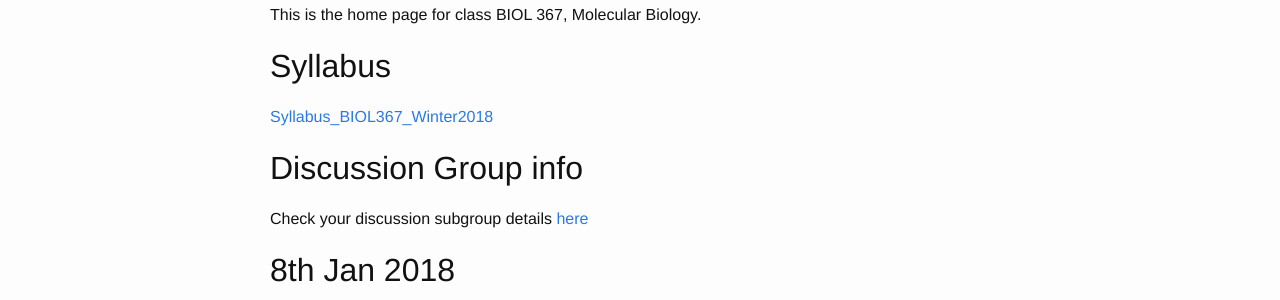
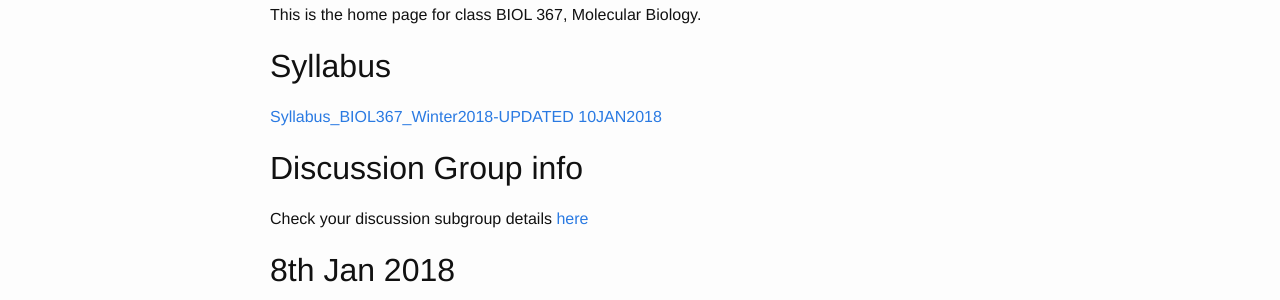
Before and after one commit to kachroolab/kachroolab, a Jekyll site: the page built from classes/BIOL367_winter_2018.md, in a window 1280 px wide. Shown: the part 149-449 px from the top of the page. Built offline with Jekyll 4.4.1, drawn with Linux system fonts in a browser that asks for light colours.

Commit message:
Updated syllabus

```diff
--- a/classes/BIOL367_winter_2018.md
+++ b/classes/BIOL367_winter_2018.md
@@ -6,7 +6,7 @@ date:   2018
 This is the home page for class BIOL 367, Molecular Biology.
 
 ## Syllabus
-[Syllabus_BIOL367_Winter2018](https://github.com/kachroolab/kachroolab/files/1613362/BIOL.367.Molecular.Biology.course.outline_winter.2018.pdf)
+[Syllabus_BIOL367_Winter2018-UPDATED 10JAN2018](https://github.com/kachroolab/kachroolab/files/1619406/BIOL.367.Molecular.Biology.course.outline_winter.2018_01102018.pdf)
 ## Discussion Group info
 Check your discussion subgroup details [here](https://github.com/kachroolab/kachroolab/files/1616770/Discussion.Group.details.xlsx)
 ## 8th Jan 2018
```
Also changed, not shown: 1 other file.
